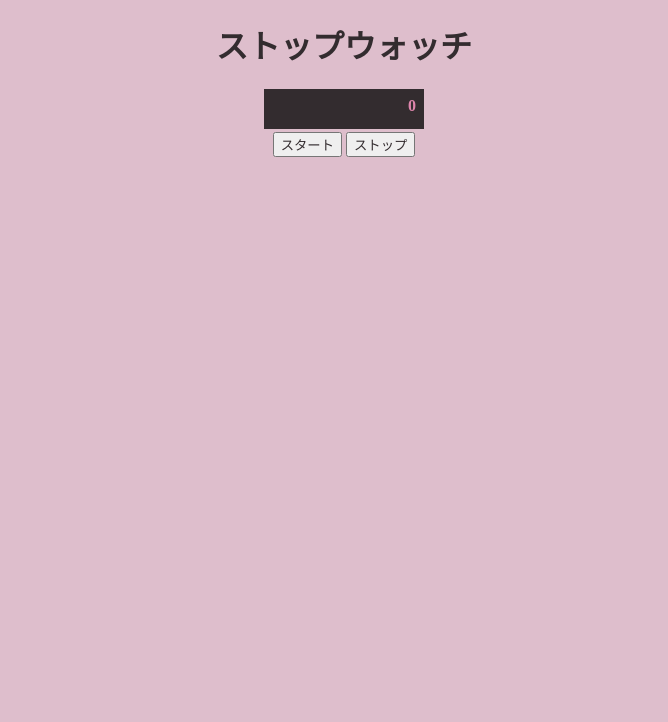
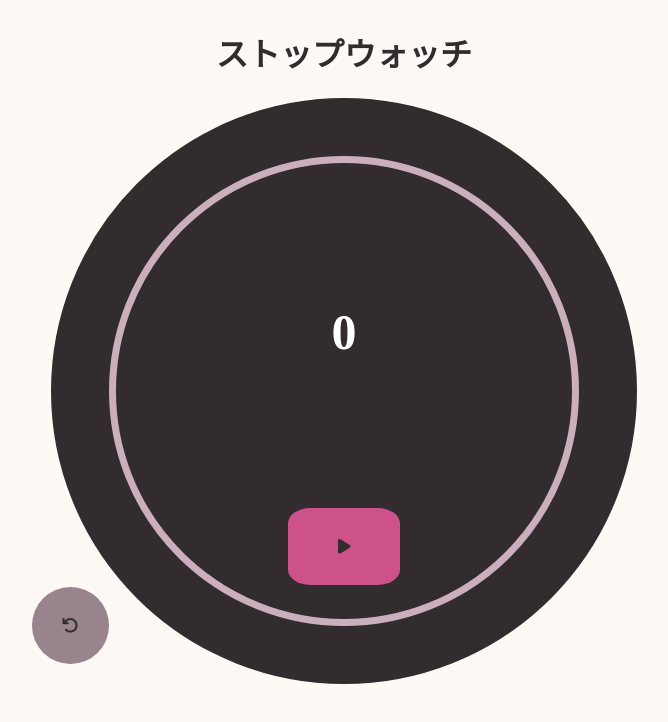
Before and after one commit to rio-design/Stopwatch-js, a plain HTML site: page index.html in a window 1280 px wide. Shown: the whole page, without its empty margins (296-964 px from the left). Drawn offline with Linux system fonts and the light colour scheme.

Commit message:
Update file

```diff
--- a/asset/css/style.css
+++ b/asset/css/style.css
@@ -1,30 +1,55 @@
 body {
-    background-color: #debecc;
+    background-color: #fff9f5;
 }
 
-.title {
+div.stopWatchBox {
+    margin: 0 auto 0;
+    display: flex;
+    justify-content: center;
+    align-items: flex-start;
+}
+
+h1.title {
+    margin-top: 3.125rem auto 0;
     text-align: center;
     color: #332c2f;
 }
 
 #stopWatchPanel {
-    margin: 0 auto;
-    width: 10em;
-}
-
-.display {
-    font-weight: bold;
-    text-align: right;
-    height: 1.5em;
-    margin-bottom: .2em;
-    padding: .5em;
-    color: #de85ac;
+    position: absolute;
+    width: 30rem;
+    height: 30rem;
+    margin: 5.625rem auto 0;
+    padding: 3.125rem;
+    border: 3px solid #332c2f;
+    border-radius: 50%;
     background-color: #332c2f;
 }
 
+div.display {
+    position: relative;
+    top: 50%;
+    left: 50%;
+    transform: translate(-50%, -50%);
+    width: 27.5rem;
+    height: 27.5rem;
+    padding: .5em;
+    border: 7px solid #ccafbc;
+    border-radius: 50%;
+    color: #fff;
+    font-weight: bold;
+    text-align: center;
+}
+
+p.real-time {
+    margin-top: 30%;
+    font-size: 50px;
+}
+
 .actions {
+    position: relative;
+    bottom: 23.5%;
     text-align: center;
-    margin-bottom: 1em;
 }
 
 .message {
@@ -35,3 +60,27 @@ body {
 button {
     color: #332c2f;
 }
+
+button.startButton {
+    padding: 1.875rem 3.125rem;
+    background-color: #cc5289;
+    border-radius: 20%;
+    border: none;
+}
+
+div.resetBtnBox {
+    position: relative;
+    bottom: 23%;
+    right: 15%;
+}
+
+button.reset-btn {
+    padding: 30px;
+    border-radius: 50%;
+    border: none;
+    background-color: #99848d;
+}
+
+i.icon-color {
+    color: #332c2f;
+}
--- a/index.html
+++ b/index.html
@@ -6,18 +6,29 @@
     <meta name="viewport" content="width=device-width, initial-scale=1.0">
     <title>Stopwatch</title>
     <link rel="stylesheet" href="asset/css/style.css">
+    <!-- font-awesome -->
+    <script src="https://cdnjs.cloudflare.com/ajax/libs/font-awesome/6.5.1/js/all.min.js"
+        crossorigin="anonymous"></script>
 </head>
 
 <body>
-    <h1 class="title">ストップウォッチ</h1>
-    <div id="stopWatchPanel">
-        <div class="display">0</div>
-        <div class="actions">
-            <button class="startButton">スタート</button>
-            <button class="stopButton">ストップ</button>
+    <div class="stopWatchBox">
+        <h1 class="title">ストップウォッチ</h1>
+        <div id="stopWatchPanel">
+            <div class="display">
+                <p class="real-time">0</p>
+            </div>
+            <div class="actions">
+                <button class="startButton"><i class="fa-solid fa-play fa-lg icon-color"></i></button>
+                <!-- <button class="stopButton"></button> -->
+            </div>
+            <div class="log"></div>
+            <div class="resetBtnBox">
+                <button class="reset-btn"><i class="fa-solid fa-arrow-rotate-left fa-lg icon-color"></i></button>
+            </div>
         </div>
-        <div class="log"></div>
     </div>
+
     <script src="asset/js/main.js"></script>
 </body>
 
```
